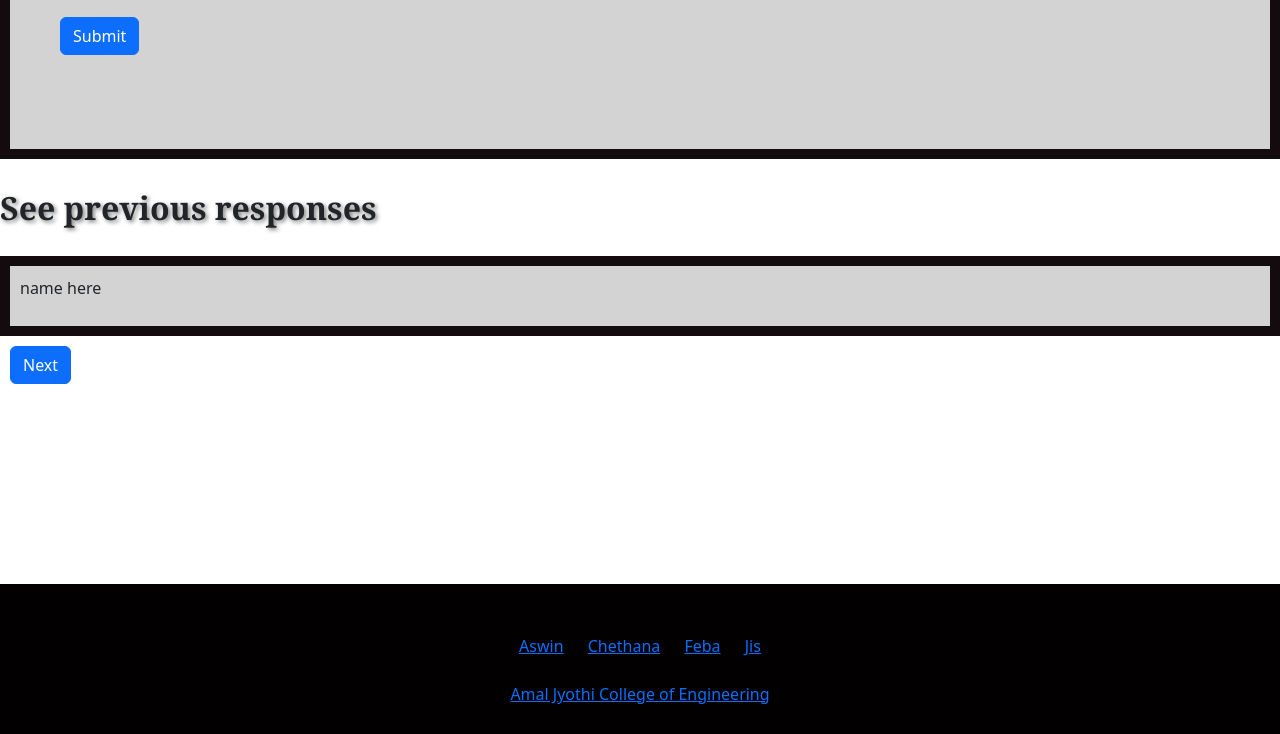
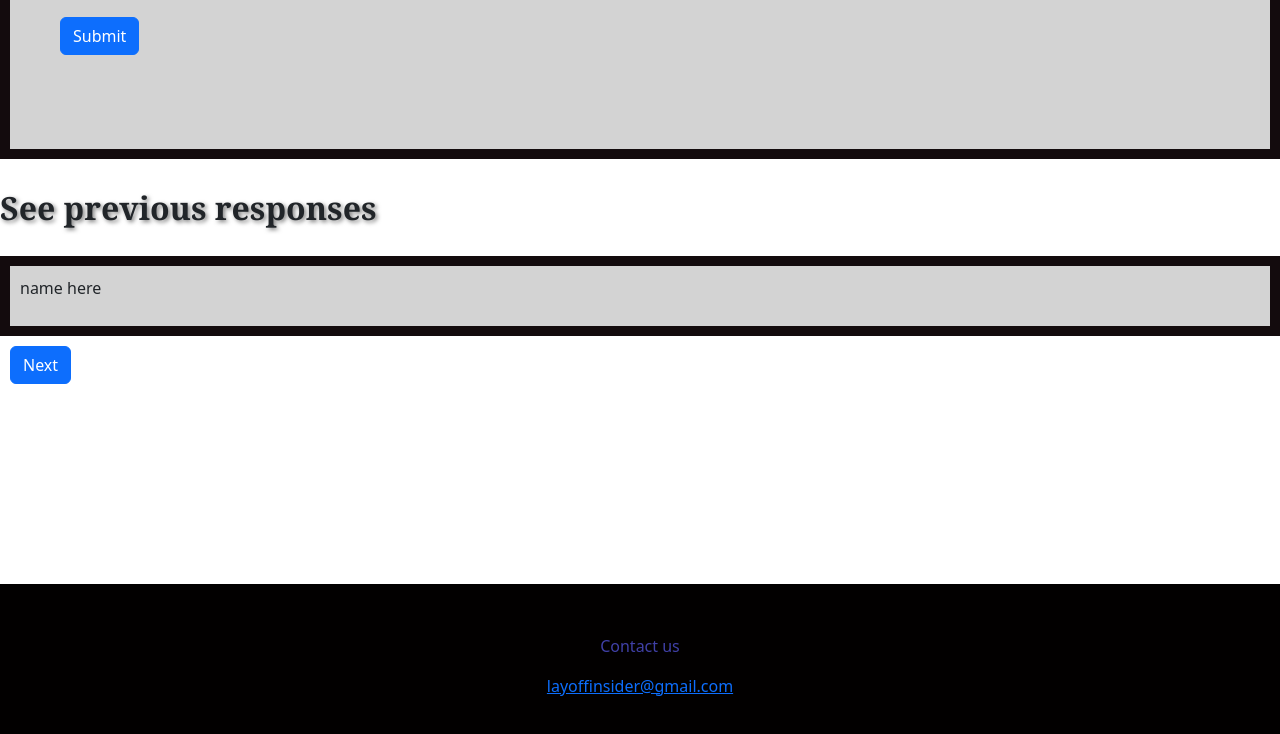
Before and after one commit to aswinshibu2001/miniproject, a website with bundled scripts: page index.html in a window 1280 px wide. Shown: the part 1839-2573 px from the top of the page. Built offline with nearby package versions, Linux system fonts and the light colour scheme; no server answers.

Commit message:
Update index.html
footer change

```diff
--- a/index.html
+++ b/index.html
@@ -150,11 +150,8 @@
 
 <div id="footer" style="text-align: center;padding: 50px; ">
 <footer >
-  <a href="#" style="padding-right: 20px ;font-weight: 200;"   >Aswin</a>
-  <a href="#"style="padding-right: 20px ; font-weight: 200;">Chethana</a>
-  <a href="#"style="padding-right:20px ;font-weight: 200;">Feba</a>
-  <a href="#" style="font-weight: 100;">Jis</a><br><br>
-  <a href="#" style="font-weight: 100;">Amal Jyothi College of Engineering</a>
+ <p style="color: rgb(64, 64, 167);">Contact us</p>
+  <a href="mailto:layoffinsider@gmail.com" style="font-weight: 100;">layoffinsider@gmail.com</a>
 </footer>
 </div>
 
```
